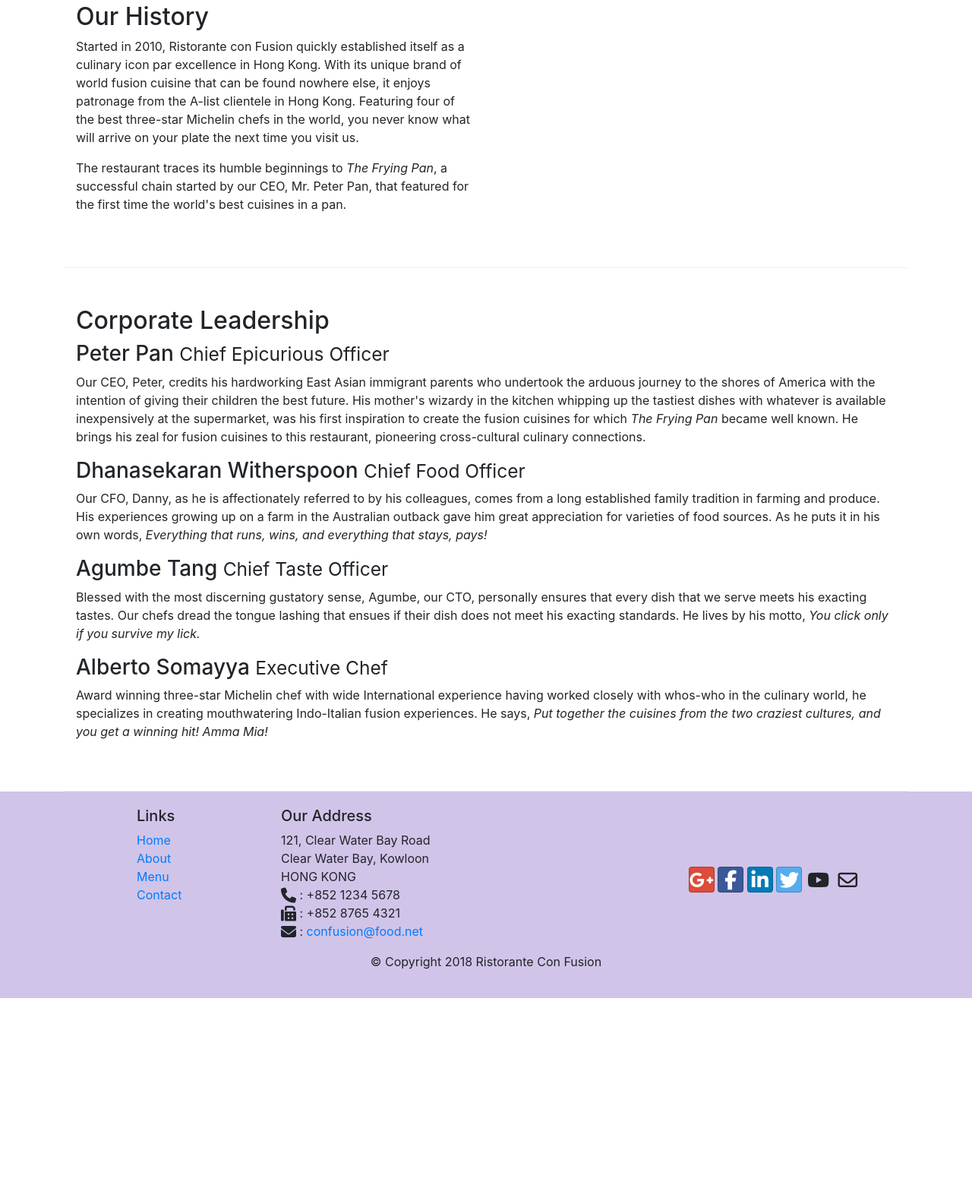
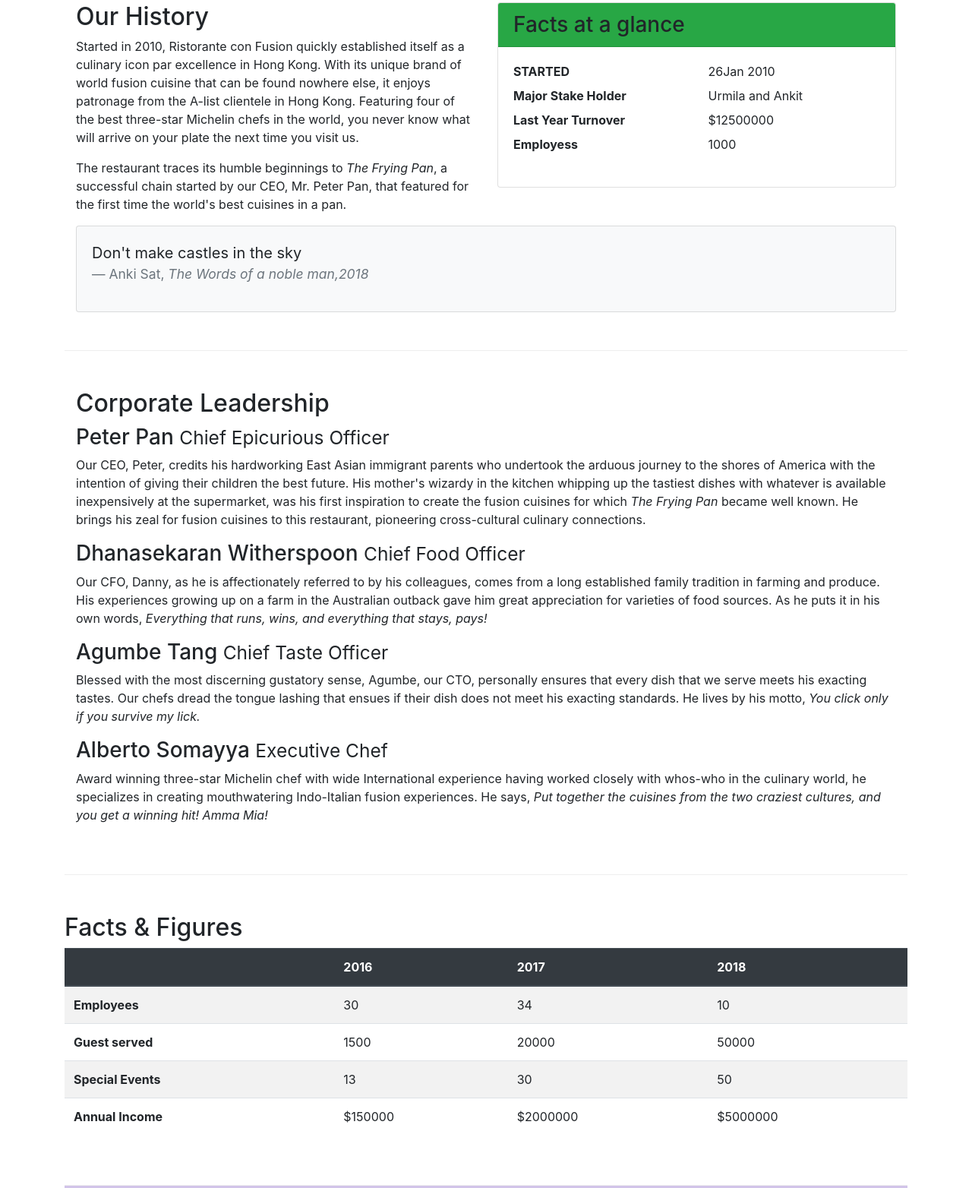
Before and after one commit to AnkitSatyawali/Bootstrap, a plain HTML site: page aboutus.html in a window 1280 px wide. Shown: the part 488-2052 px from the top of the page at 76% size. Before the commit the page ends 1852 px from the top, so only its background shows below. Drawn offline with nearby package versions, Linux system fonts and the light colour scheme.

Commit message:
table and cards

```diff
--- a/aboutus.html
+++ b/aboutus.html
@@ -66,8 +66,44 @@
                 <p>Started in 2010, Ristorante con Fusion quickly established itself as a culinary icon par excellence in Hong Kong. With its unique brand of world fusion cuisine that can be found nowhere else, it enjoys patronage from the A-list clientele in Hong Kong.  Featuring four of the best three-star Michelin chefs in the world, you never know what will arrive on your plate the next time you visit us.</p>
                 <p>The restaurant traces its humble beginnings to <em>The Frying Pan</em>, a successful chain started by our CEO, Mr. Peter Pan, that featured for the first time the world's best cuisines in a pan.</p>
             </div>
-            <div>
+            <div class="col-sm">
+                <div class="card">
+                    <h3 class="card-header bg-success">Facts at a glance</h3>
+                    <div class="card-body">
+                        <dl class="row">
+                            <dt class="col-6">STARTED</dt>
+                            <dd class="col-6">26Jan 2010</dd>
+                            <dt class="col-6">Major Stake Holder</dt>
+                            <dd class="col-6">Urmila and Ankit</dd>
+                            <dt class="col-6">Last Year Turnover</dt>
+                            <dd class="col-6">$12500000</dd>
+                            <dt class="col-6">Employess</dt>
+                            <dd class="col-6">1000</dd>
+
+
+
+                        </dl>
+
+
+
+                    </div>
+
+
+
+                </div>
             </div>
+            <div class="col-12">
+                <div class="card card-body bg-light">
+                    <blockquote class="blockquote">
+                        <p class="mb-0">Don't make castles in the sky</p>
+                        <footer class="blockquote-footer">Anki Sat,
+                            <cite title="Source Title">The Words of a noble man,2018</cite>
+                        </footer>
+                    </blockquote>
+                </div>
+
+            </div>
+
         </div>
 
 
@@ -84,6 +120,48 @@
                 <p class="d-none d-sm-block">Award winning three-star Michelin chef with wide International experience having worked closely with whos-who in the culinary world, he specializes in creating mouthwatering Indo-Italian fusion experiences. He says, <em>Put together the cuisines from the two craziest cultures, and you get a winning hit! Amma Mia!</em></p>
             </div>
        </div>
+        <div class="row row-content">
+          <h2>Facts &amp; Figures</h2>
+            <div class="table-responsive">
+               <table class="table table-striped">
+                <thead class="thead-dark">
+                    <th>&nbsp;</th>
+                    <th>2016</th>
+                    <th>2017</th>
+                    <th>2018</th>
+                </thead>
+                <tbody>
+                    <tr>
+                        <th>Employees</th>
+                        <td>30</td>
+                        <td>34</td>
+                        <td>10</td>
+                    </tr>
+                    <tr>
+                        <th>Guest served</th>
+                        <td>1500</td>
+                        <td>20000</td>
+                        <td>50000</td>
+                    </tr>
+                    <tr>
+                        <th>Special Events</th>
+                        <td>13</td>
+                        <td>30</td>
+                        <td>50</td>
+                    </tr>
+                    <tr>
+                        <th>Annual Income</th>
+                        <td>$150000</td>
+                        <td>$2000000</td>
+                        <td>$5000000</td>
+                    </tr>
+
+
+
+                </tbody>
+
+               </table>
+           </div>
 
     </div>
 
```
Also changed, not shown: contactus.html (+43 -0 lines).
